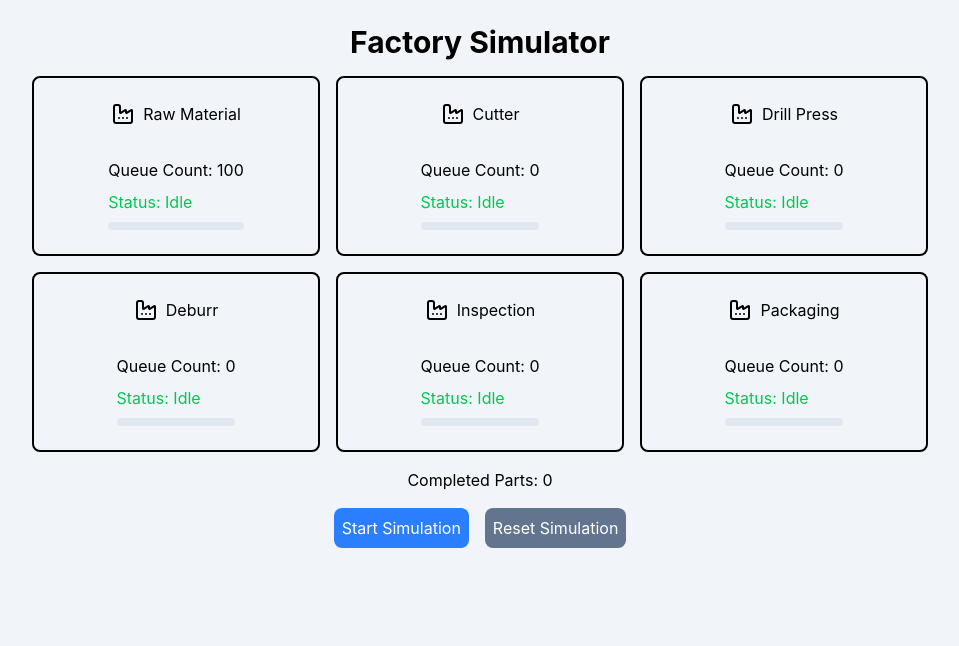
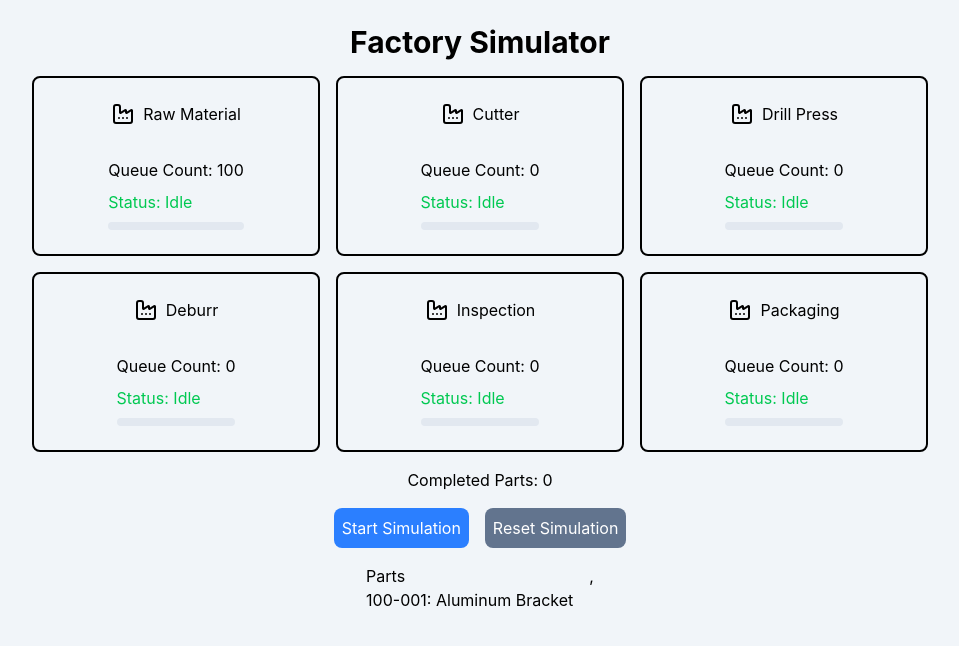
Before and after one commit to seanmckee/Factory-Flow, a React (Vite) app in the folder frontend/: page / in a window 1280 px wide. Shown: the top 646 px of the page, without its empty margins (160-1119 px from the left). Built offline with nearby package versions, Linux system fonts and the light colour scheme.

Commit message:
added Parts List component and displayed in app

```diff
--- a/frontend/src/App.tsx
+++ b/frontend/src/App.tsx
@@ -3,7 +3,8 @@ import { simulateTick } from "./simulation/simulationTick";
 import WorkCenterCard from "./components/WorkCenterCard";
 import type { WorkCenter } from "./types/WorkCenter";
 import { initialWorkCenters } from "./data/workCenters";
-
+import { parts } from "./data/parts.ts";
+import PartsList from "./components/PartsList";
 type SimulationState = {
   workCenters: WorkCenter[];
   finishedParts: number;
@@ -79,6 +80,9 @@ function App() {
           Reset Simulation
         </button>
       </div>
+      <div className="flex gap-4">
+        <PartsList parts={parts} />,
+      </div>
     </div>
   );
 }
--- /dev/null
+++ b/frontend/src/components/PartsList.tsx
@@ -0,0 +1,16 @@
+import type { Part } from "../types/Part";
+type PartsListProps = {
+  parts: Part[];
+};
+export default function PartsList({ parts }: PartsListProps) {
+  return (
+    <div>
+      <h1>Parts</h1>
+      {parts.map((part) => (
+        <p key={part.id}>
+          {part.partNumber}: {part.name}
+        </p>
+      ))}
+    </div>
+  );
+}
--- /dev/null
+++ b/frontend/src/data/parts.ts
@@ -0,0 +1,9 @@
+import type { Part } from "../types/Part";
+
+export const parts: Part[] = [
+  {
+    id: 1,
+    partNumber: "100-001",
+    name: "Aluminum Bracket",
+  },
+];
--- /dev/null
+++ b/frontend/src/data/routings.ts
@@ -0,0 +1,40 @@
+import type { Routing } from "../types/Routing";
+
+export const routings: Routing[] = [
+  {
+    id: 1,
+    partId: 1,
+    steps: [
+      {
+        workCenterId: 1,
+        sequence: 1,
+        processTimeSeconds: 1,
+      },
+      {
+        workCenterId: 2,
+        sequence: 2,
+        processTimeSeconds: 3,
+      },
+      {
+        workCenterId: 3,
+        sequence: 3,
+        processTimeSeconds: 2,
+      },
+      {
+        workCenterId: 4,
+        sequence: 4,
+        processTimeSeconds: 4,
+      },
+      {
+        workCenterId: 5,
+        sequence: 5,
+        processTimeSeconds: 2,
+      },
+      {
+        workCenterId: 6,
+        sequence: 6,
+        processTimeSeconds: 3,
+      },
+    ],
+  },
+];
--- /dev/null
+++ b/frontend/src/data/workOrders.ts
@@ -0,0 +1,10 @@
+import type { WorkOrder } from "../types/WorkOrder";
+
+export const workOrders: WorkOrder[] = [
+  {
+    id: 1,
+    partId: 1,
+    quantity: 100,
+    completedQuantity: 0,
+  },
+];
--- a/frontend/src/types/Routing.ts
+++ b/frontend/src/types/Routing.ts
@@ -1,4 +1,5 @@
 export type Routing = {
+  id: number;
   partId: number;
   steps: RoutingStep[];
 };
```
Also changed, not shown: frontend/src/components/Routings.tsx (added), frontend/src/components/WorkOrdersList.tsx (added).
